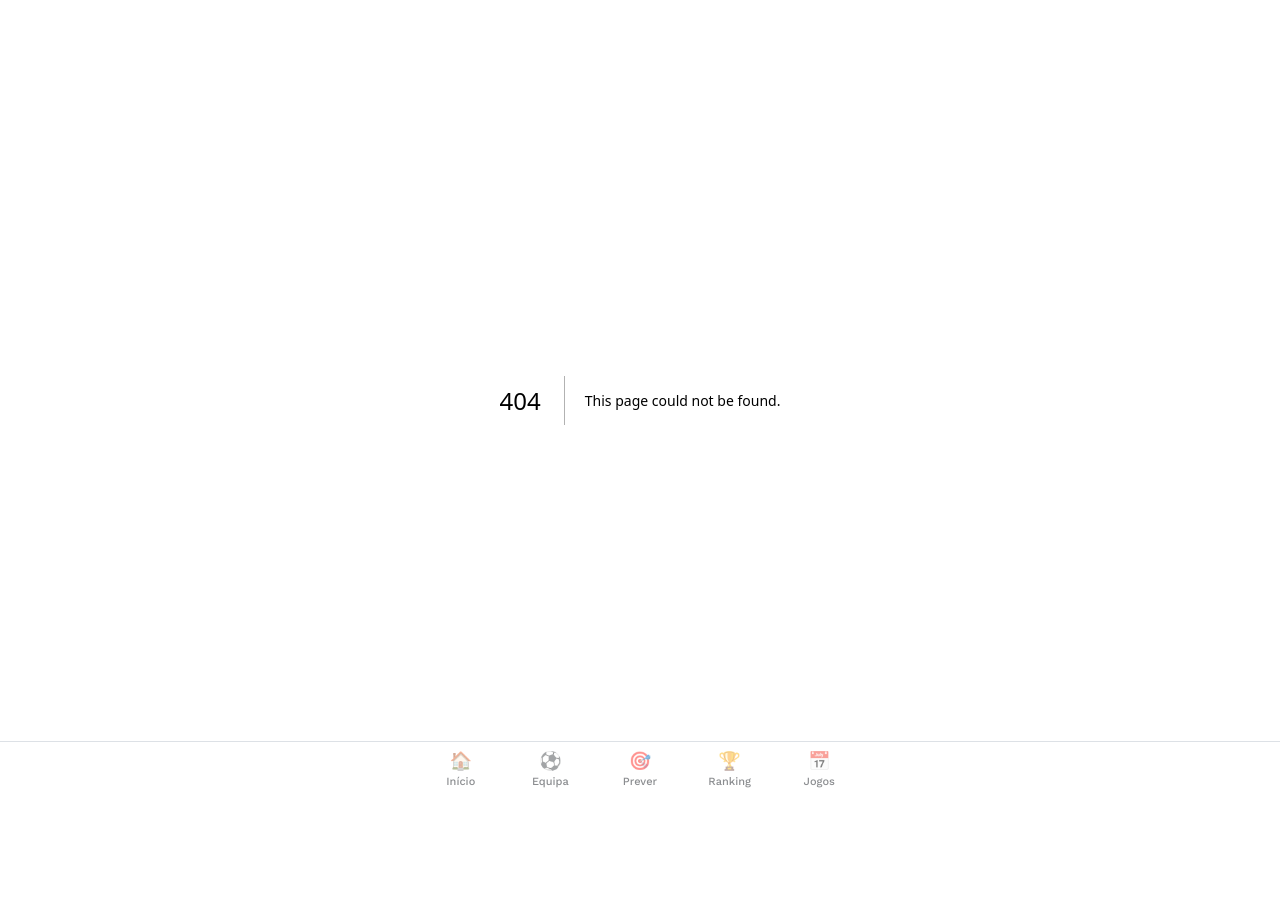
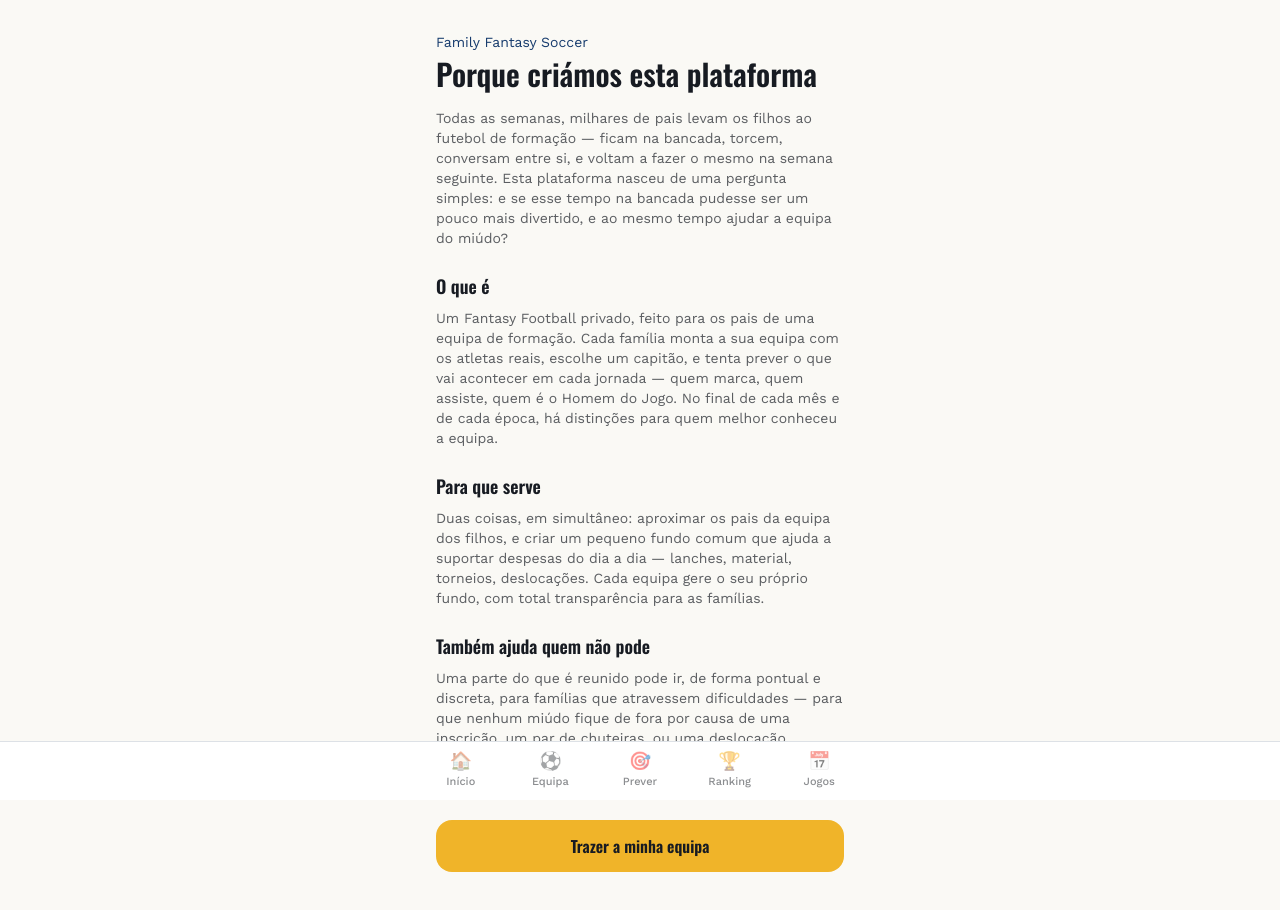
Before and after one commit to ipedronmartins-hue/Family-fantasy-football, a Next.js app: page /sobre in a window 1280 px wide. Before the commit this address had no page. Shown: the top 910 px of the page. Before the commit the page ends 800 px from the top, so only its background shows below. Built offline with nearby package versions, Linux system fonts and the light colour scheme.

Commit message:
Pagina institucional /sobre: porque, para que serve, e o proposito social da plataforma

```diff
--- a/app/page.tsx
+++ b/app/page.tsx
@@ -267,6 +267,10 @@ export default async function InicioPage() {
             🛠️ Super-Admin (plataforma) →
           </Link>
         )}
+
+        <Link href="/sobre" className="block pb-2 text-center text-xs text-ink/40">
+          Sobre a plataforma
+        </Link>
       </main>
     </div>
   );
--- a/app/registar-equipa/page.tsx
+++ b/app/registar-equipa/page.tsx
@@ -44,6 +44,9 @@ export default function RegistarEquipaPage() {
         A tua equipa pode ter a sua própria versão do Family Fantasy Soccer, com o vosso
         plantel e calendário, por 20 €/mês.
       </p>
+      <a href="/sobre" className="mt-2 inline-block text-xs font-semibold text-blue">
+        Porque criámos isto →
+      </a>
 
       <form onSubmit={handleSubmit} className="mt-6 space-y-4">
         <div>
--- /dev/null
+++ b/app/sobre/page.tsx
@@ -0,0 +1,52 @@
+import Link from "next/link";
+
+export default function SobrePage() {
+  return (
+    <div className="mx-auto flex w-full max-w-md flex-1 flex-col px-5 pb-20 pt-8">
+      <p className="text-sm text-blue">Family Fantasy Soccer</p>
+      <h1 className="mt-1 font-display text-3xl font-semibold text-ink">
+        Porque criámos esta plataforma
+      </h1>
+
+      <p className="mt-4 text-sm text-ink/70">
+        Todas as semanas, milhares de pais levam os filhos ao futebol de formação — ficam na
+        bancada, torcem, conversam entre si, e voltam a fazer o mesmo na semana seguinte. Esta
+        plataforma nasceu de uma pergunta simples: e se esse tempo na bancada pudesse ser um
+        pouco mais divertido, e ao mesmo tempo ajudar a equipa do miúdo?
+      </p>
+
+      <h2 className="mt-6 font-display text-lg font-semibold text-ink">O que é</h2>
+      <p className="mt-2 text-sm text-ink/70">
+        Um Fantasy Football privado, feito para os pais de uma equipa de formação. Cada família
+        monta a sua equipa com os atletas reais, escolhe um capitão, e tenta prever o que vai
+        acontecer em cada jornada — quem marca, quem assiste, quem é o Homem do Jogo. No final
+        de cada mês e de cada época, há distinções para quem melhor conheceu a equipa.
+      </p>
+
+      <h2 className="mt-6 font-display text-lg font-semibold text-ink">Para que serve</h2>
+      <p className="mt-2 text-sm text-ink/70">
+        Duas coisas, em simultâneo: aproximar os pais da equipa dos filhos, e criar um pequeno
+        fundo comum que ajuda a suportar despesas do dia a dia — lanches, material, torneios,
+        deslocações. Cada equipa gere o seu próprio fundo, com total transparência para as
+        famílias.
+      </p>
+
+      <h2 className="mt-6 font-display text-lg font-semibold text-ink">
+        Também ajuda quem não pode
+      </h2>
+      <p className="mt-2 text-sm text-ink/70">
+        Uma parte do que é reunido pode ir, de forma pontual e discreta, para famílias que
+        atravessem dificuldades — para que nenhum miúdo fique de fora por causa de uma
+        inscrição, um par de chuteiras, ou uma deslocação. Ninguém é identificado; a decisão
+        fica sempre com quem gere o fundo da equipa.
+      </p>
+
+      <Link
+        href="/registar-equipa"
+        className="mt-8 block rounded-2xl bg-gold py-3.5 text-center font-display text-base font-semibold text-ink"
+      >
+        Trazer a minha equipa
+      </Link>
+    </div>
+  );
+}
--- a/middleware.ts
+++ b/middleware.ts
@@ -10,7 +10,7 @@ const SUPABASE_ANON_KEY =
 // instead of a constant.
 const CURRENT_TEAM_ID = "00000000-0000-0000-0000-000000000002";
 
-const ALWAYS_ALLOWED = ["/login", "/auth/callback", "/bloqueado", "/registar-equipa", "/superadmin"];
+const ALWAYS_ALLOWED = ["/login", "/auth/callback", "/bloqueado", "/registar-equipa", "/superadmin", "/sobre"];
 
 export async function middleware(request: NextRequest) {
   let response = NextResponse.next({ request });
```
